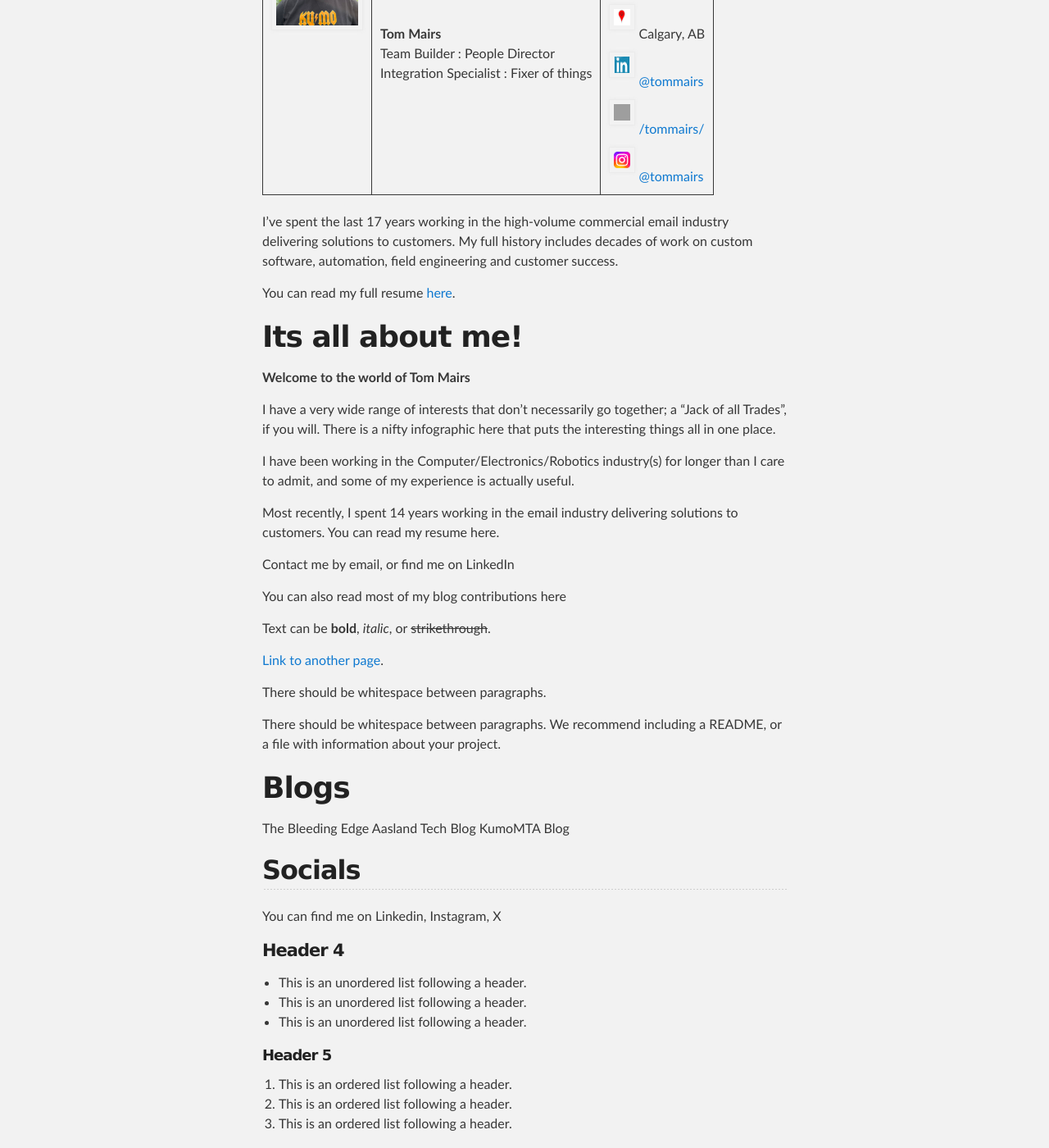
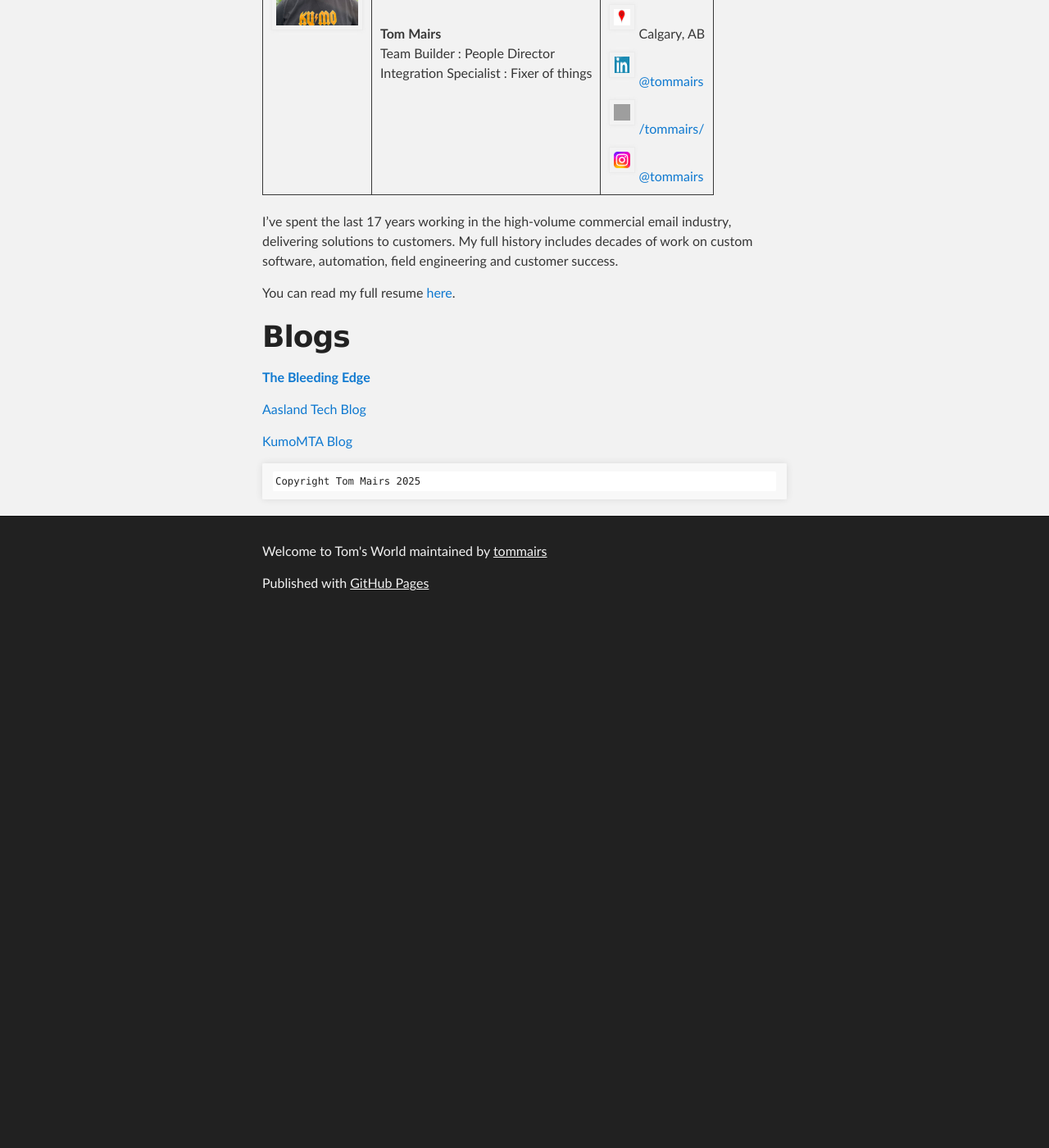
Before and after one commit to tommairs/aasland.github.io, a Jekyll site: the page built from index.md, in a window 1280 px wide and 1400 px high, scrolled down 391 px. Shown: the whole window at 82% size. Built offline with Jekyll 4.4.1, drawn with Linux system fonts in a browser that asks for light colours; after the commit the page ends 1149 px from its top, so only the background shows below that; some of the changed text lies outside the part shown.

Commit message:
Update index.md

````diff
--- a/index.md
+++ b/index.md
@@ -1,140 +1,24 @@
 ---
 layout: default
 ---
-|              |                   |       |
-|:-------------|:------------------|:------|
+|              |                                                     |                     |
+|:-------------|:----------------------------------------------------|:--              ----|
 | <img src="https://tommairs.github.io/images/tommairs.jpeg" width="100" height="100">  | **Tom Mairs** <br>Team Builder : People Director <br>Integration Specialist : Fixer of things  | <img src="https://tommairs.github.io/images/mapspot.png" width="20" height="20"> Calgary, AB <br> 	<img src="https://tommairs.github.io/images/linkedin.png" width="20" height="20">  [@tommairs](https://www.linkedin.com/in/tommairs/) <br><img src="https://tommairs.github.io/images/github.png" width="20" height="20">  [/tommairs/](https://github.com/tommairs) <br><img src="https://tommairs.github.io/images/instagram.png" width="20" height="20"> [@tommairs](https://www.instagram.com/tom.mairs/)|
 
-I've  spent the last 17 years working in the high-volume commercial email industry delivering solutions to customers. My full history includes decades of work on custom software, automation, field engineering and customer success.
+I've  spent the last 17 years working in the high-volume commercial email industry, delivering solutions to customers. My full history includes decades of work on custom software, automation, field engineering and customer success.
 
 You can read my full resume [here](https://drive.google.com/file/d/1QGaYGUQJYsC8okMg0LAftp_IM_B3IWQg/view?usp=share_link).
 
 
+# Blogs
+
+[**The Bleeding Edge**](https://thebleedingedge.ca/)
+
+[Aasland Tech Blog](./aaslandblog)
+
+[KumoMTA Blog](https://kumomta.com/blog)
 
 
-
-
-
-
-
-
-
-
-
-# Its all about me!
-**Welcome to the world of Tom Mairs**
-
-I have a very wide range of interests that don't necessarily go together; a "Jack of all Trades", if you will. There is a nifty infographic here that puts the interesting things all in one place.
-
-I have been working in the Computer/Electronics/Robotics industry(s) for longer than I care to admit, and some of my experience is actually useful.
-
-Most recently, I spent 14 years working in the email industry delivering solutions to customers. You can read my resume here.
-
-Contact me by email, or find me on LinkedIn
-
-You can also read most of my blog contributions here
-
-
-
-Text can be **bold**, _italic_, or ~~strikethrough~~.
-
-[Link to another page](./another-page.html).
-
-There should be whitespace between paragraphs.
-
-There should be whitespace between paragraphs. We recommend including a README, or a file with information about your project.
-
-# Blogs
-
-The Bleeding Edge
-Aasland Tech Blog
-KumoMTA Blog
-
-## Socials
-
-You can find me on Linkedin, Instagram, X
-
-#### Header 4
-
-*   This is an unordered list following a header.
-*   This is an unordered list following a header.
-*   This is an unordered list following a header.
-
-##### Header 5
-
-1.  This is an ordered list following a header.
-2.  This is an ordered list following a header.
-3.  This is an ordered list following a header.
-
-###### Header 6
-
-| head1        | head two          | three |
-|:-------------|:------------------|:------|
-| ok           | good swedish fish | nice  |
-| out of stock | good and plenty   | nice  |
-| ok           | good `oreos`      | hmm   |
-| ok           | good `zoute` drop | yumm  |
-
-### There's a horizontal rule below this.
-
-* * *
-
-### Here is an unordered list:
-
-*   Item foo
-*   Item bar
-*   Item baz
-*   Item zip
-
-### And an ordered list:
-
-1.  Item one
-1.  Item two
-1.  Item three
-1.  Item four
-
-### And a nested list:
-
-- level 1 item
-  - level 2 item
-  - level 2 item
-    - level 3 item
-    - level 3 item
-- level 1 item
-  - level 2 item
-  - level 2 item
-  - level 2 item
-- level 1 item
-  - level 2 item
-  - level 2 item
-- level 1 item
-
-### Small image
-
-![Octocat](https://github.githubassets.com/images/icons/emoji/octocat.png)
-
-### Large image
-
-![Branching](https://guides.github.com/activities/hello-world/branching.png)
-
-
-### Definition lists can be used with HTML syntax.
-
-<dl>
-<dt>Name</dt>
-<dd>Godzilla</dd>
-<dt>Born</dt>
-<dd>1952</dd>
-<dt>Birthplace</dt>
-<dd>Japan</dd>
-<dt>Color</dt>
-<dd>Green</dd>
-</dl>
-
 ```
-Long, single-line code blocks should not wrap. They should horizontally scroll if they are too long. This line should be long enough to demonstrate this.
+Copyright Tom Mairs 2025
 ```
-
-```
-The final element.
-```
````
